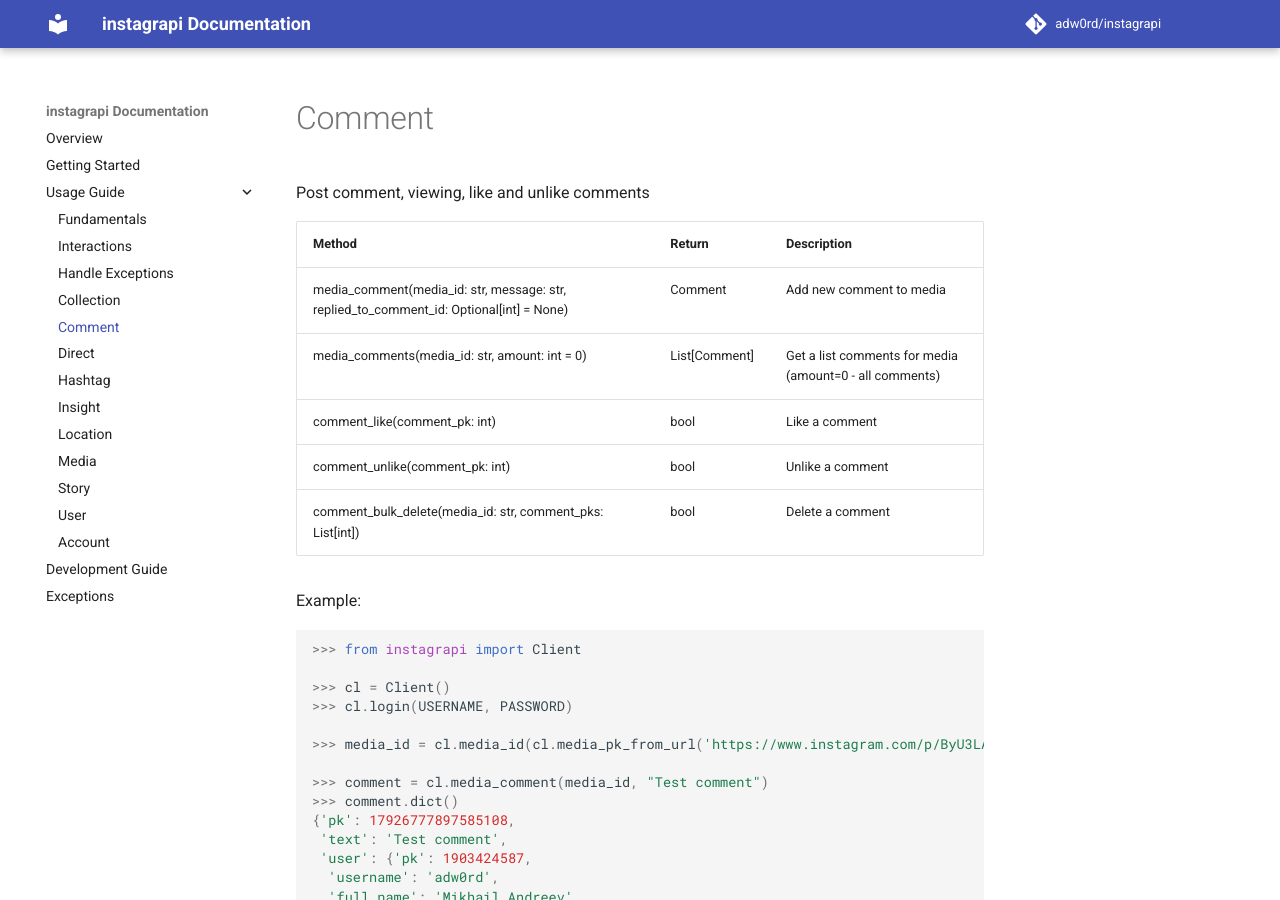
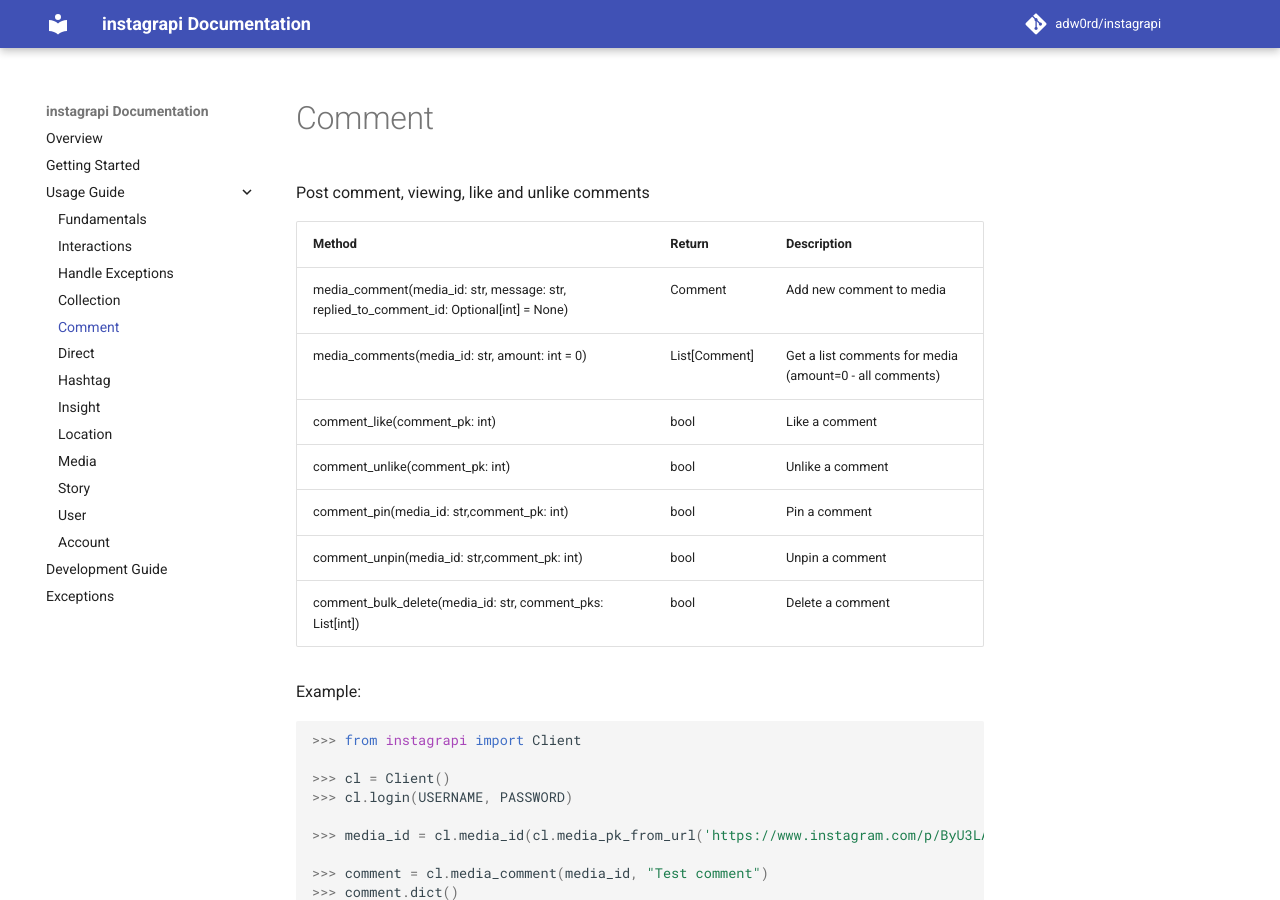
Before and after one commit to subzeroid/instagrapi, an MkDocs documentation site: the page built from docs/usage-guide/comment.md, in a window 1280 px wide and 900 px high. Built offline with MkDocs 1.6.1 and Material for MkDocs 9.7.7, drawn with Linux system fonts in a browser that asks for light colours; comment, search, counter and statistics services are not loaded; the version menu is left out.

Commit message:
Updated comment.md Readme

```diff
--- a/docs/usage-guide/comment.md
+++ b/docs/usage-guide/comment.md
@@ -8,6 +8,8 @@
 | media_comments(media_id: str, amount: int = 0)                                          | List\[Comment]     | Get a list comments for media (amount=0 - all comments)
 | comment_like(comment_pk: int)                                                           | bool               | Like a comment
 | comment_unlike(comment_pk: int)                                                         | bool               | Unlike a comment
+| comment_pin(media_id: str,comment_pk: int)                                              | bool               | Pin a comment
+| comment_unpin(media_id: str,comment_pk: int)                                            | bool               | Unpin a comment
 | comment_bulk_delete(media_id: str, comment_pks: List[int])                              | bool               | Delete a comment
 
 
```
